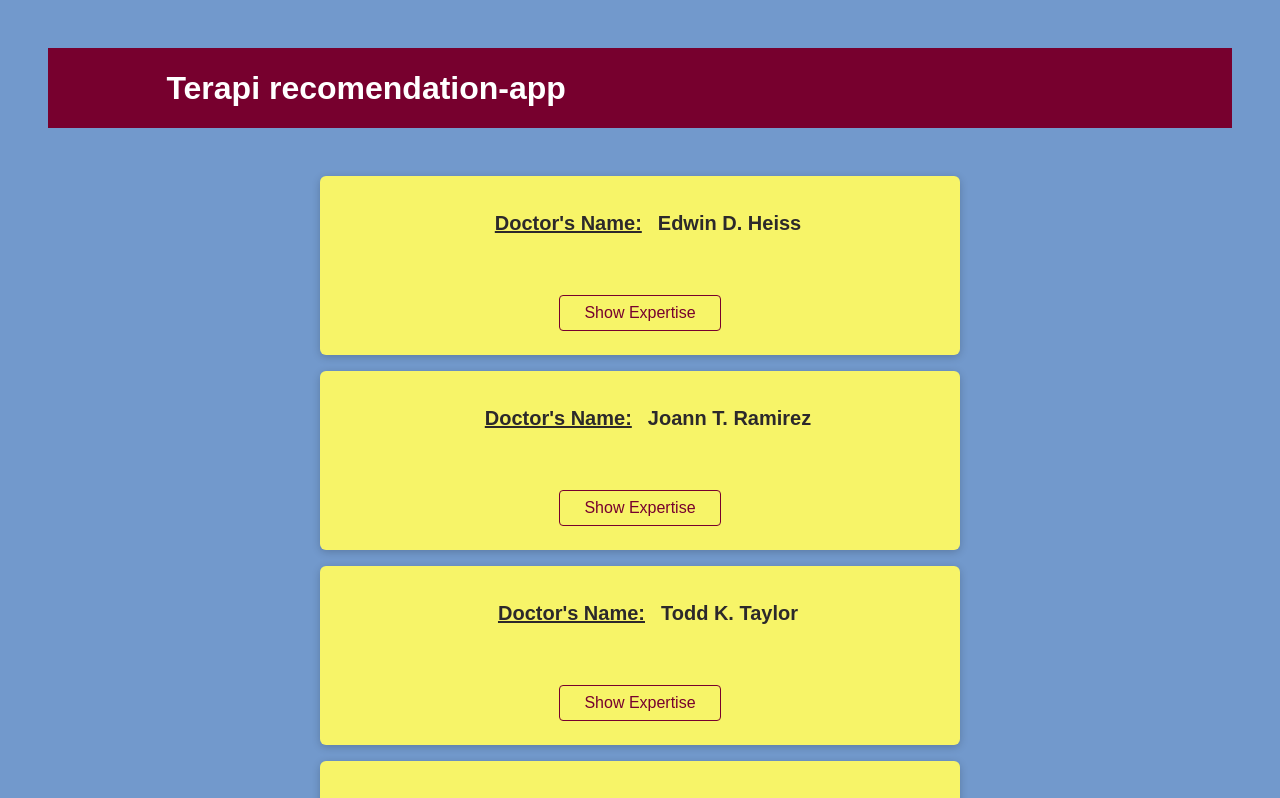
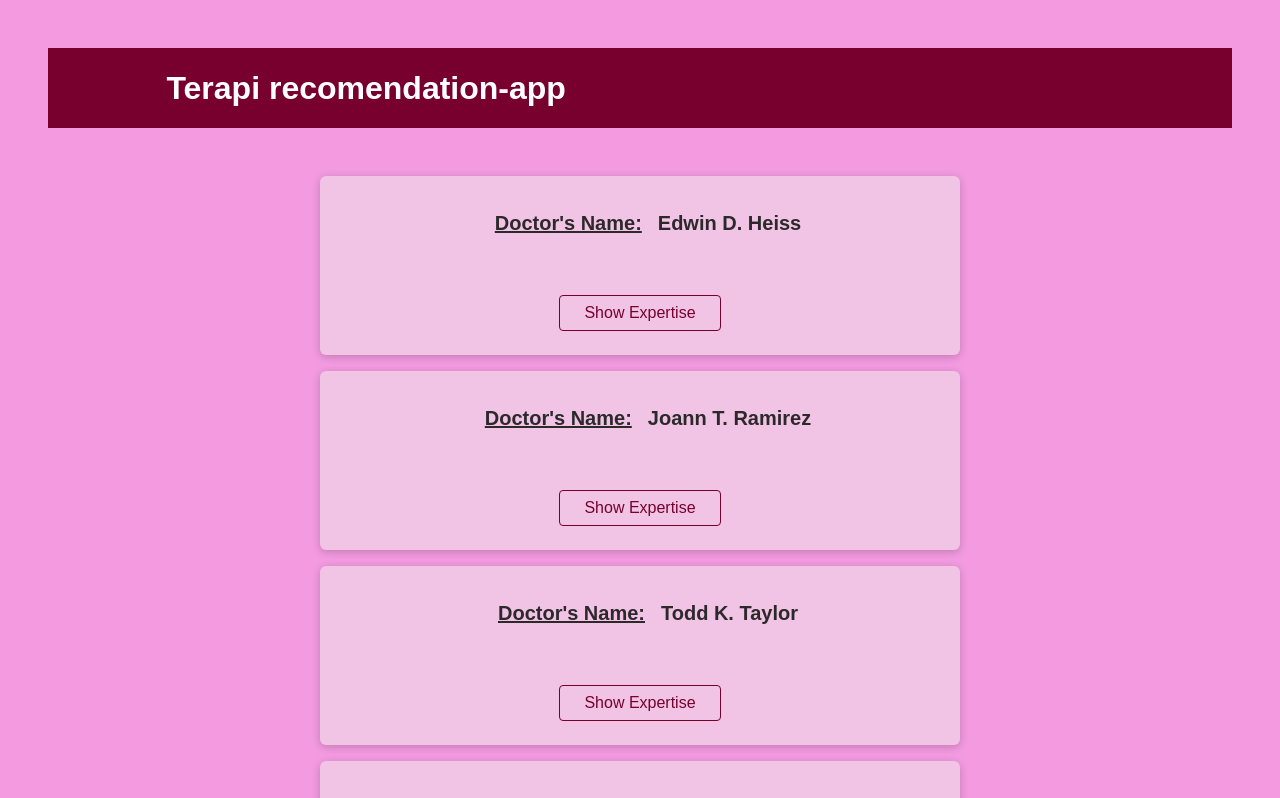
Before and after one commit to Kavery-pm/recomedation-app, a React (Create React App) app: page / in a window 1280 px wide. Shown: the top 798 px of the page. Built offline with nearby package versions, Linux system fonts and the light colour scheme; no server answers.

Commit message:
added useEffect to get data from api

```diff
--- a/src/components/recomendation-item.js
+++ b/src/components/recomendation-item.js
@@ -4,8 +4,8 @@ import classes from "./recomendationItem.module.css";
 const RecomendationItem = (props) => {
   const [showExpertise, setshowExpertise] = useState(false);
   const toggleExpertisHandler = () => {
-    setshowExpertise((prevState)=>{
-        return !prevState;
+    setshowExpertise((prevState) => {
+      return !prevState;
     });
   };
   const meetups = [];
@@ -13,8 +13,6 @@ const RecomendationItem = (props) => {
   for (const key in props.data) {
     const meetup = {
       id: key,
-      //   source: key.source,
-      //   psychologist: key.psychologist,
       ...props.data[key],
     };
     meetups.push(meetup);
@@ -42,20 +40,19 @@ const RecomendationItem = (props) => {
               </h3>
             </div>
 
-           {showExpertise && <div className={classes.content}>
-              <h3>
-                <span>Expertise:</span>
-                {`${recomendation.psychologist.expertise}`}
-              </h3>
-              {/* {recomendation.psychologist.expertise.map((item) => (
-                <ul>
-                  <li>{item}</li>
-                </ul>
-              ))} */}
-            </div>}
+            {showExpertise && (
+              <div className={classes.content}>
+                <h3>
+                  <span>Expertise:</span>
+                  {`${recomendation.psychologist.expertise}`}
+                </h3>
+              </div>
+            )}
 
             <div className={classes.actions}>
-              <button onClick={toggleExpertisHandler}>{showExpertise ? 'HideExpertise': 'Show Expertise'}</button>
+              <button onClick={toggleExpertisHandler}>
+                {showExpertise ? "HideExpertise" : "Show Expertise"}
+              </button>
             </div>
           </Card>
         </li>
--- a/src/components/recomendation-list.js
+++ b/src/components/recomendation-list.js
@@ -39,7 +39,19 @@ const DATA = [
       "source": "DB"
     }
   ]
+
+
 const RecomendationList = () => {
+    useEffect(() => {
+        fetch(
+          "https://gist.githubusercontent.com/diegoacuna/0c7d5508a3af22dd1922eb98156bb402/raw/f5e87043c1e676354c9c723b0bfd23d2094a6be1/react_fullstack_recommendations_2.json")
+          .then((response) => {
+            return response.json();
+          })
+          .then((data) => {
+            console.log(data);
+          });
+      }, []);
   return (
     <div className={classes.list}>
       <RecomendationItem data={DATA}></RecomendationItem>
@@ -47,14 +59,3 @@ const RecomendationList = () => {
   );
 };
 export default RecomendationList;
-
-//   useEffect(() => {
-//     fetch(
-//       "https://cors-anywhere.herokuapp.com/https://gist.github.com/diegoacuna/3a2c8246ec6df3dbc9426b852dd8842b")
-//       .then((response) => {
-//         return response;
-//       })
-//       .then((data) => {
-//         console.log(data);
-//       });
-//   }, []);
--- a/src/index.css
+++ b/src/index.css
@@ -5,7 +5,7 @@
 body {
   font-family: sans-serif;
   margin: 3rem;
-  background-color: #7299cc;
+  background-color: #f39ae0;
 }
 
 h1, h2 {
--- a/src/ui/Card.module.css
+++ b/src/ui/Card.module.css
@@ -1,5 +1,5 @@
 .card {
-    background-color: rgb(247, 244, 104);
+    background-color: rgb(241, 195, 228);
     border-radius: 6px;
     box-shadow: 0 2px 8px rgba(0, 0, 0, 0.2);
   }
```
